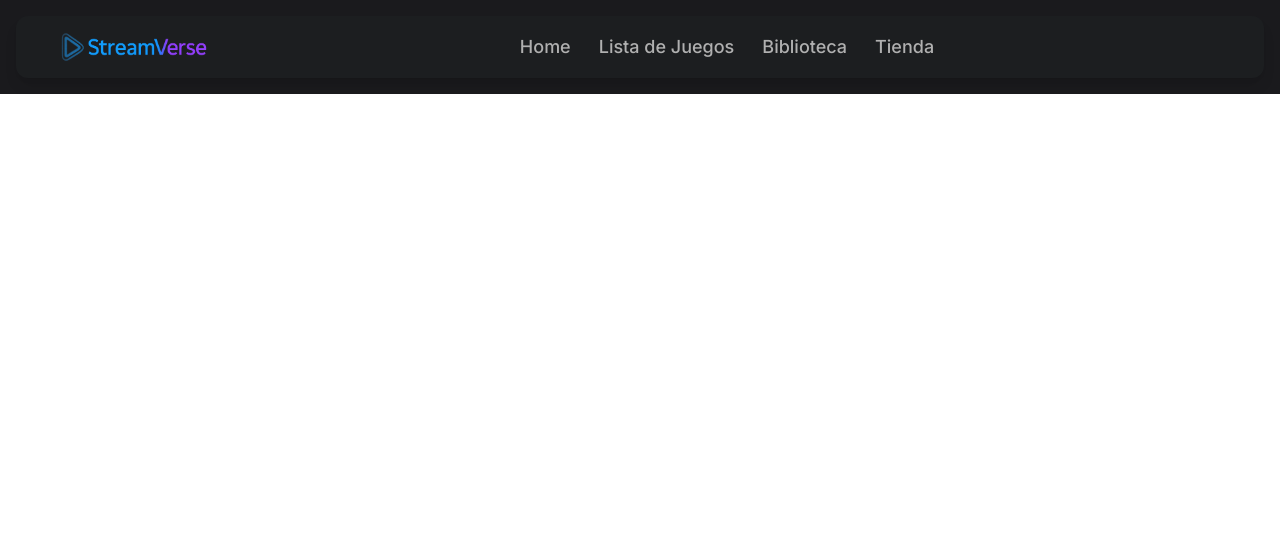
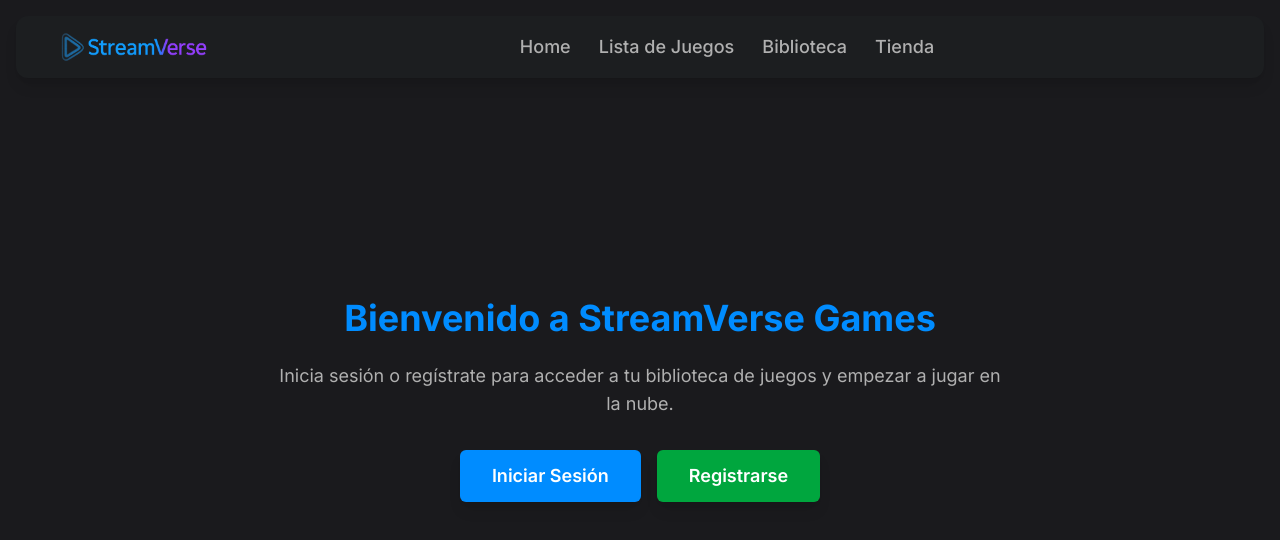
Before and after one commit to alancedano2/play-streamverse, a Next.js app: page / in a window 1280 px wide. Shown: the top 540 px of the page. Built offline with nearby package versions, Linux system fonts and the light colour scheme; no server answers.

Commit message:
Update page.tsx

```diff
--- a/src/app/page.tsx
+++ b/src/app/page.tsx
@@ -1,22 +1,80 @@
 // src/app/page.tsx
-import { currentUser } from '@clerk/nextjs/server';
+'use client'; // This directive is necessary for using client-side hooks like useUser
 
-export default async function HomePage() {
-  const user = await currentUser();
+import { useUser } from '@clerk/nextjs';
+import Link from 'next/link';
+import { useRouter } from 'next/navigation'; // Import useRouter for potential future programmatic navigation
 
-  if (!user) {
+export default function HomePage() {
+  const { isLoaded, isSignedIn } = useUser();
+
+  // If Clerk is still loading, you might want to show a loading spinner
+  if (!isLoaded) {
     return (
-      <main style={{ padding: '2rem', textAlign: 'center' }}>
-        <h1>Bienvenido a StreamVerse</h1>
-        <p>Por favor, inicia sesión para continuar.</p>
-      </main>
+      <div className="min-h-screen bg-[#1A1A1D] text-[#E0E0E0] flex justify-center items-center">
+        <p className="text-xl text-[#008CFF]">Cargando...</p>
+      </div>
     );
   }
 
+  // If the user is not signed in, show the Sign In/Sign Up buttons
+  if (!isSignedIn) {
+    return (
+      <div className="min-h-screen bg-[#1A1A1D] text-[#E0E0E0] flex flex-col justify-center items-center p-8">
+        <h1 className="text-4xl font-bold mb-6 text-[#008CFF] text-center">Bienvenido a StreamVerse Games</h1>
+        <p className="text-lg text-[#B0B0B0] mb-8 text-center max-w-prose">
+          Inicia sesión o regístrate para acceder a tu biblioteca de juegos y empezar a jugar en la nube.
+        </p>
+        <div className="flex flex-col sm:flex-row gap-4">
+          <Link href="/sign-in" passHref>
+            <button className="bg-[#008CFF] text-white py-3 px-8 rounded-md hover:bg-[#00A0FF] font-semibold text-lg transition-colors duration-200 shadow-lg w-full sm:w-auto">
+              Iniciar Sesión
+            </button>
+          </Link>
+          <Link href="/sign-up" passHref>
+            <button className="bg-green-600 text-white py-3 px-8 rounded-md hover:bg-green-700 font-semibold text-lg transition-colors duration-200 shadow-lg w-full sm:w-auto">
+              Registrarse
+            </button>
+          </Link>
+        </div>
+      </div>
+    );
+  }
+
+  // If the user is signed in, display the regular home page content
   return (
-    <main style={{ padding: '2rem', textAlign: 'center' }}>
-      <h1>Hola, {user.firstName} 👋</h1>
-      <p>Bienvenido a tu biblioteca de juegos.</p>
-    </main>
+    <div className="min-h-screen bg-[#1A1A1D] text-[#E0E0E0] p-8 pt-28 flex flex-col items-center">
+      <h1 className="text-4xl font-bold mb-8 text-[#008CFF]">¡Bienvenido a StreamVerse Games!</h1>
+
+      <p className="text-lg text-[#B0B0B0] text-center mb-10 max-w-3xl">
+        Tu destino para disfrutar de tus juegos favoritos en la nube. Explora nuestra biblioteca,
+        gestiona tus títulos y sumérgete en una experiencia de juego fluida desde cualquier lugar.
+      </p>
+
+      <div className="grid grid-cols-1 md:grid-cols-2 gap-8 w-full max-w-4xl">
+        <Link href="/lista-juegos" passHref className="group">
+          <div className="bg-[#282A31] rounded-lg shadow-xl p-6 text-center border border-[#3A3D44] transition-all duration-300 transform group-hover:scale-105 group-hover:bg-[#3A3D44]">
+            <h2 className="text-2xl font-semibold mb-3 text-[#00ADB5] group-hover:text-[#00C2CC]">Explorar Juegos</h2>
+            <p className="text-[#B0B0B0]">
+              Descubre y añade nuevos juegos a tu biblioteca personal.
+            </p>
+          </div>
+        </Link>
+
+        <Link href="/biblioteca" passHref className="group">
+          <div className="bg-[#282A31] rounded-lg shadow-xl p-6 text-center border border-[#3A3D44] transition-all duration-300 transform group-hover:scale-105 group-hover:bg-[#3A3D44]">
+            <h2 className="text-2xl font-semibold mb-3 text-[#00ADB5] group-hover:text-[#00C2CC]">Mi Biblioteca</h2>
+            <p className="text-[#B0B0B0]">
+              Accede y lanza todos los juegos que has añadido a tu colección.
+            </p>
+          </div>
+        </Link>
+      </div>
+
+      {/* Optionally, you can add more sections for signed-in users */}
+      <div className="mt-16 text-center text-[#B0B0B0]">
+        <p>¿Necesitas ayuda para conectar Sunshine? Visita nuestra página de <Link href="/sunshine-connect" className="text-[#008CFF] hover:underline">conexión Sunshine</Link>.</p>
+      </div>
+    </div>
   );
 }
```
